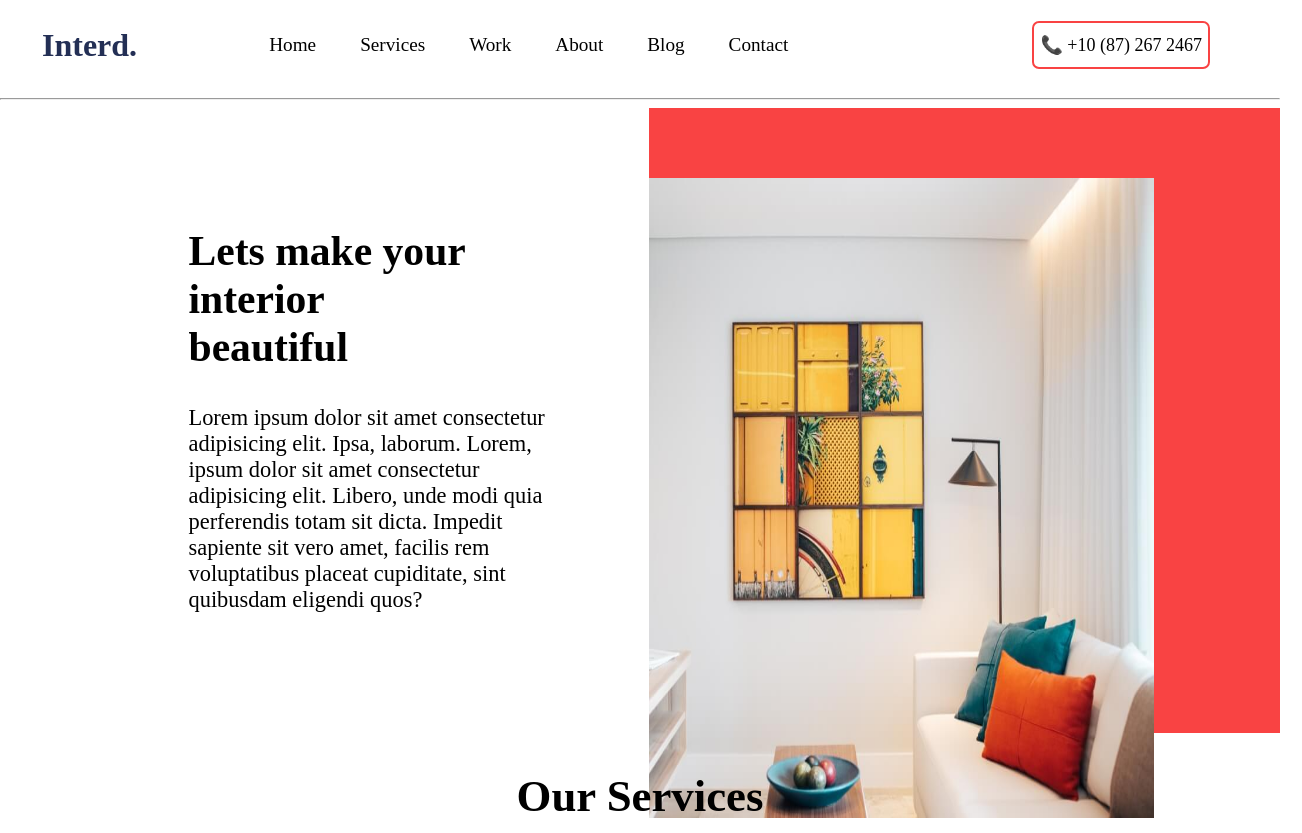
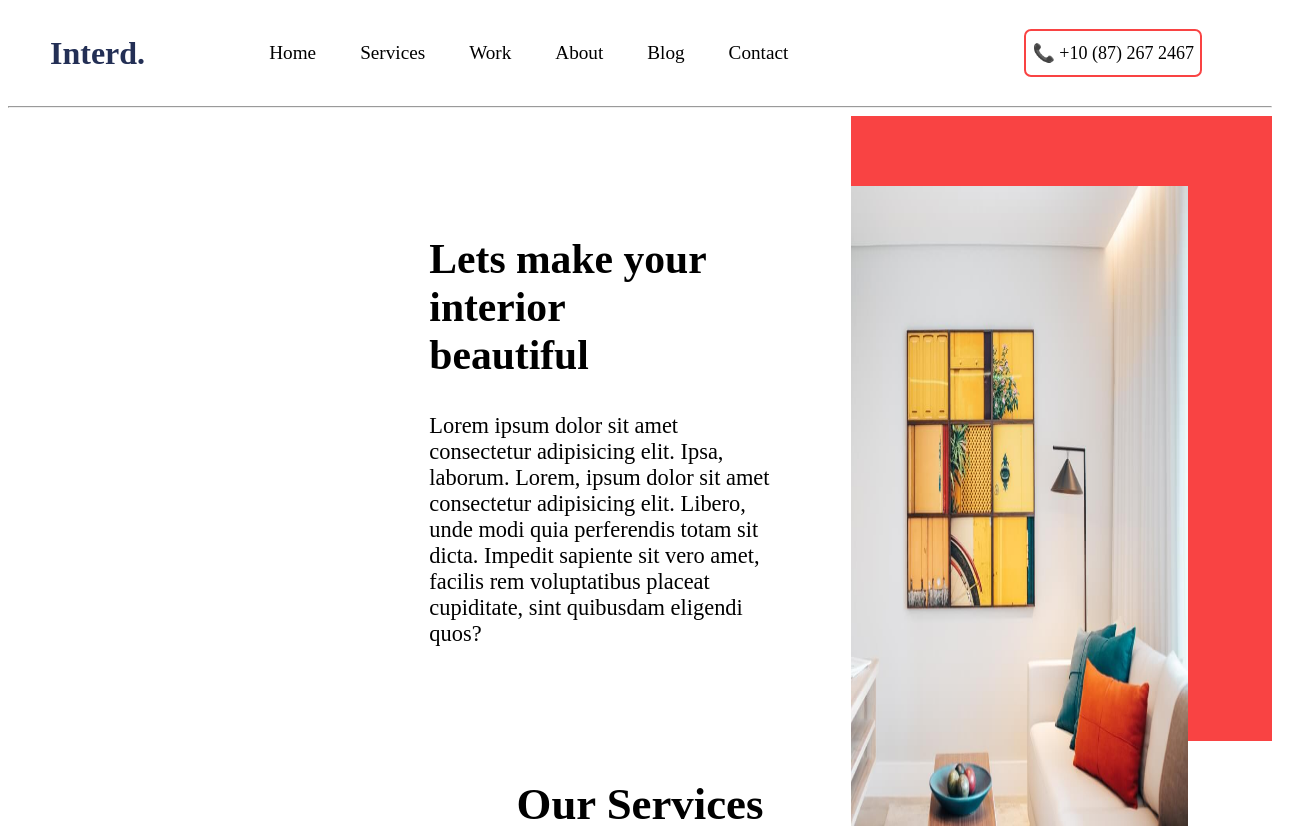
Before and after one commit to prajwalbalghare37/interd.github.io, a plain HTML site: page index.html in a window 1280 px wide. Shown: the top 833 px of the page, 1302 px wide, since content can reach past the window. Drawn offline with Linux system fonts and the light colour scheme.

Commit message:
Update index.html

```diff
--- a/index.html
+++ b/index.html
@@ -8,8 +8,6 @@
     <title>Interd.</title>
     <style>
         body {
-            margin: 0px;
-            padding: 0px;
             color: black;
             box-sizing: border-box;
             scroll-behavior: smooth;
@@ -21,11 +19,8 @@
         #navigation {
             width:100%;
             display: flex;
-            margin: 0px;
-            padding: 0px 0px;
             justify-content: space-between;
             align-items: center;
-            /* background-image: linear-gradient(to right, white, rgb(255, 111, 135)); */
         }
 
         #logo img {
@@ -85,19 +80,19 @@
         }
 
         #home-page #space {
-            width: 180px;
+            width: 100%;
             height: 625px;
         }
 
         #home-page #content {
-            width: 451.5px;
+            width: 100%;
             height: 625px;
             margin: auto;
             align-items: center;
         }
 
         #home-page #image {
-            width: 631.5px;
+            width: 100%;
             height: 625px;
             align-items: center;
             background-color: rgb(249, 67, 67);
@@ -131,7 +126,7 @@
         .box img {
             margin: 20px;
             height: 400px;
-            width: 346px;
+            width: 100%;
             box-shadow: -4px -4px 10px gray, 4px 4px 10px gray;
         }
 
```
